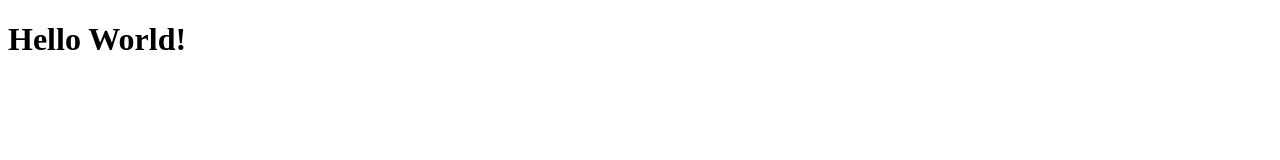
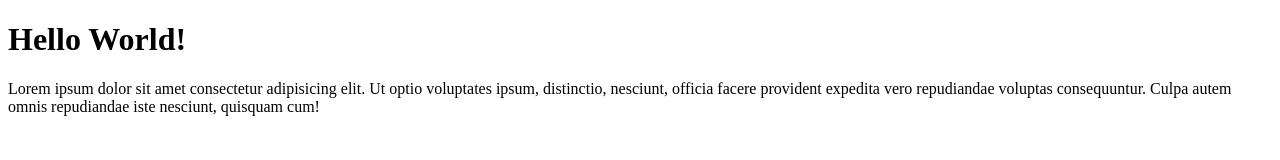
Before and after one commit to nisa1709/wpu-git-test, a plain HTML site: page index.html in a window 1280 px wide. Drawn offline with Linux system fonts and the light colour scheme.

Commit message:
menambahkan paragraf

```diff
--- a/index.html
+++ b/index.html
@@ -7,5 +7,6 @@
 </head>
 <body>
     <h1>Hello World!</h1>
+    <p>Lorem ipsum dolor sit amet consectetur adipisicing elit. Ut optio voluptates ipsum, distinctio, nesciunt, officia facere provident expedita vero repudiandae voluptas consequuntur. Culpa autem omnis repudiandae iste nesciunt, quisquam cum!</p>
 </body>
 </html>
```
